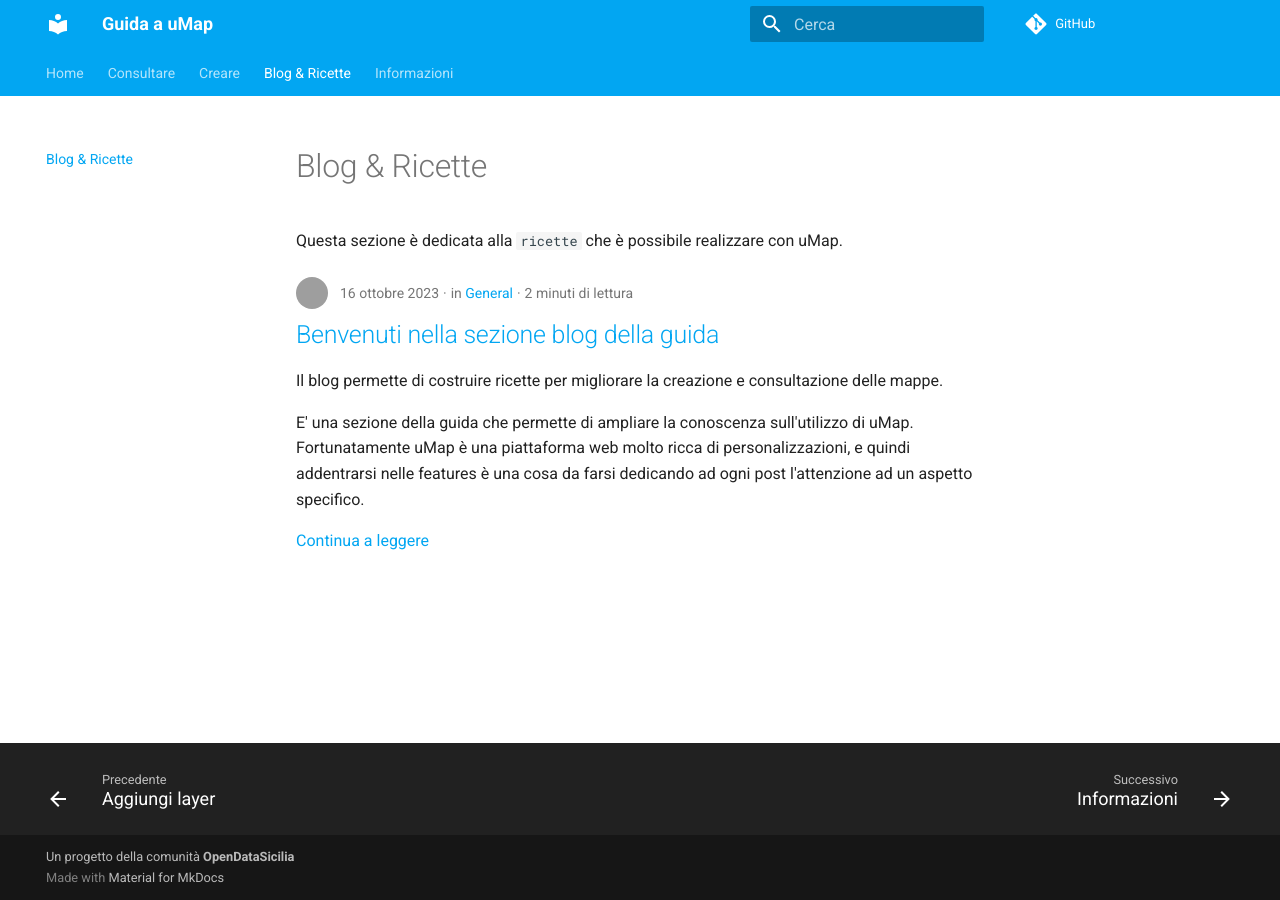
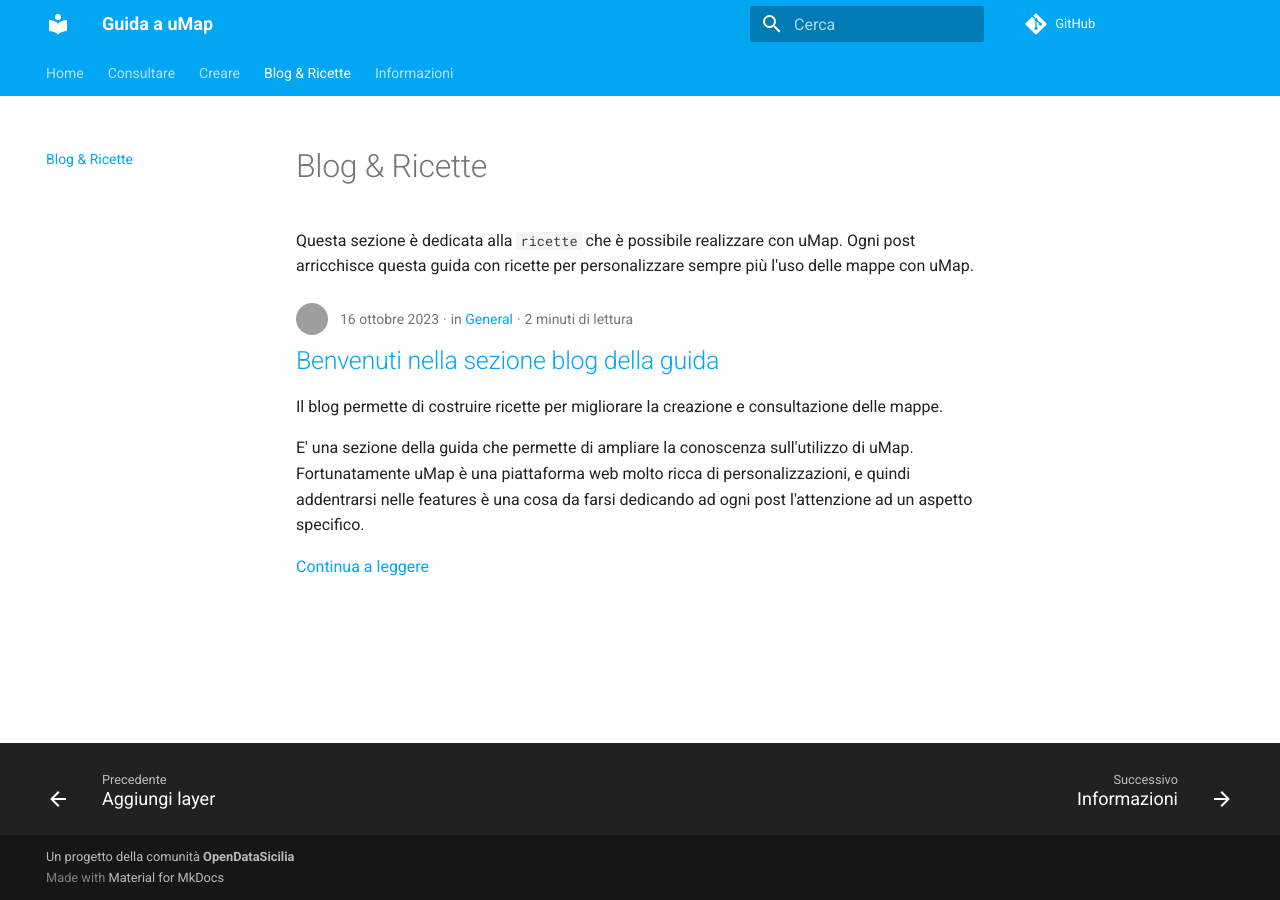
Before and after one commit to opendatasicilia/guida-umap, an MkDocs documentation site: the page built from docs/blog/index.md, in a window 1280 px wide. Built offline with MkDocs 1.6.1 and Material for MkDocs 9.7.7, drawn with Linux system fonts in a browser that asks for light colours; comment, search, counter and statistics services are not loaded; grey boxes are pictures that could not be loaded.

Commit message:
Update index.md

```diff
--- a/docs/blog/index.md
+++ b/docs/blog/index.md
@@ -1,3 +1,3 @@
 # Blog & Ricette
 
-Questa sezione è dedicata alla `ricette` che è possibile realizzare con uMap.
+Questa sezione è dedicata alla `ricette` che è possibile realizzare con uMap. Ogni post arricchisce questa guida con ricette per personalizzare sempre più l'uso delle mappe con uMap.
```
